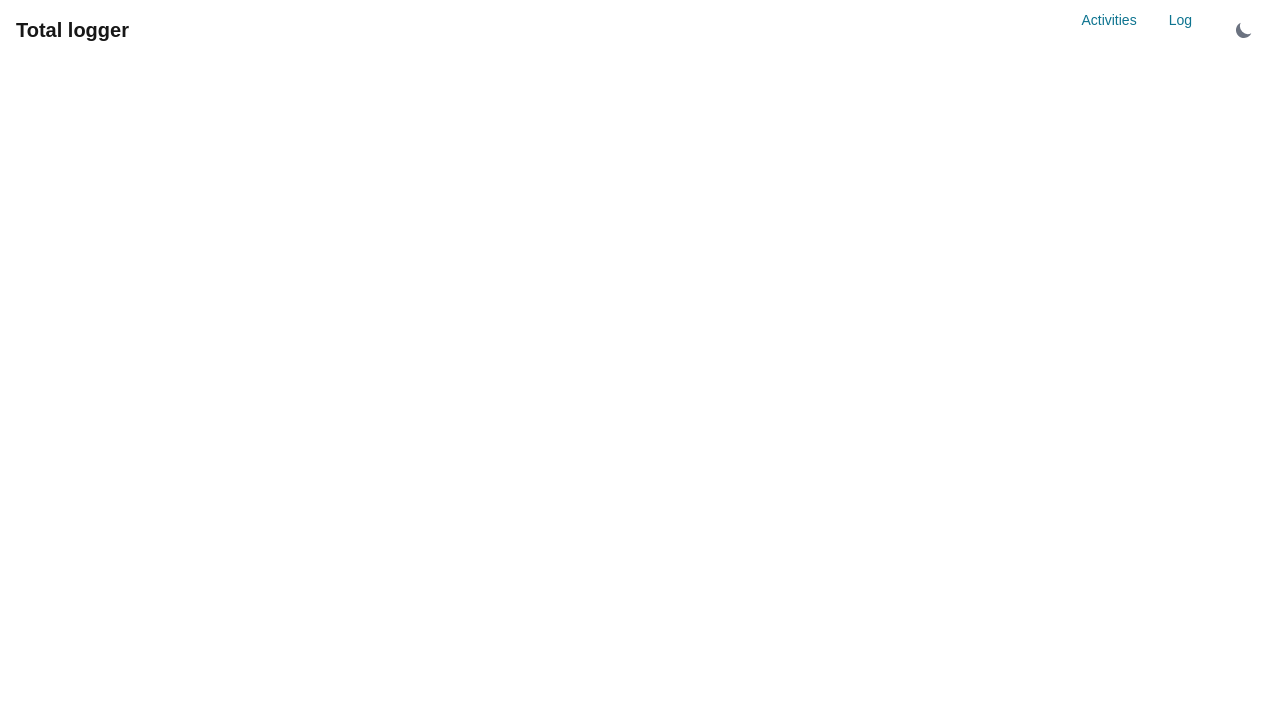
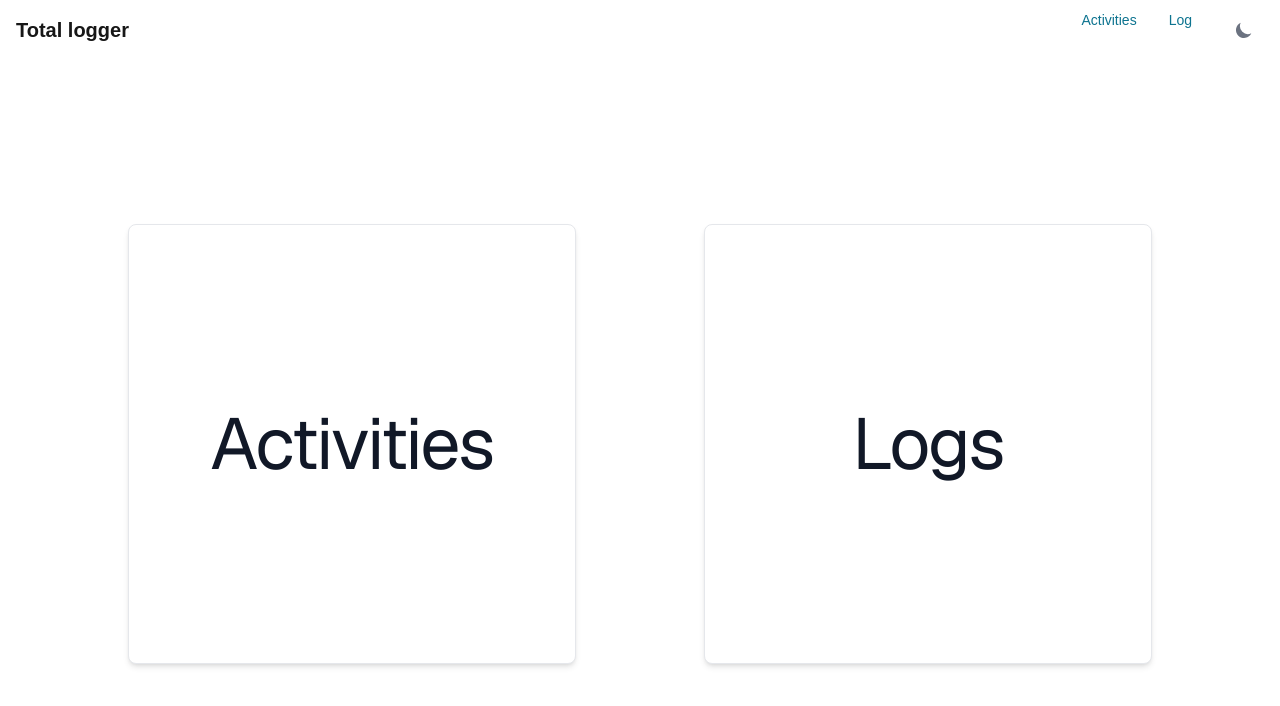
Before and after one commit to justinabrahamipe/logging, a Next.js app: page / in a window 1280 px wide. Shown: the top 706 px of the page. Built offline with nearby package versions, Linux system fonts and the light colour scheme.

Commit message:
landing page modified

```diff
--- a/app/page.tsx
+++ b/app/page.tsx
@@ -1,11 +1,33 @@
+import { Card } from "flowbite-react";
 
 export default function Home() {
+  const cardList = [
+    {
+      title: "Activities",
+      link: "/activities",
+    },
+    {
+      title: "Logs",
+      link: "/log",
+    },
+  ];
   return (
     <div className="grid grid-rows-[20px_1fr_20px] items-center justify-items-center min-h-screen p-8 pb-20 gap-16 sm:p-20 font-[family-name:var(--font-geist-sans)]">
-      <main className="flex flex-col gap-8 row-start-2 items-center sm:items-start">
-
-      <div>
-    </div>
+      <main className="flex flex-col gap-8 row-start-2 items-center sm:items-start w-full h-full">
+        <div className="flex flex-row justify-around gap-8 flex-wrap w-full h-full ">
+          {cardList.map((i) => (
+            <Card
+              className="flex align-middle justify-center w-2/5 h-full"
+              key={i.title}
+              href={i.link}
+            >
+              <h5 className="text-7xl  tracking-tight text-gray-900 dark:text-white text-center">
+                {i.title}
+              </h5>
+            </Card>
+          ))}
+        </div>
+        <div></div>
       </main>
     </div>
   );
```
